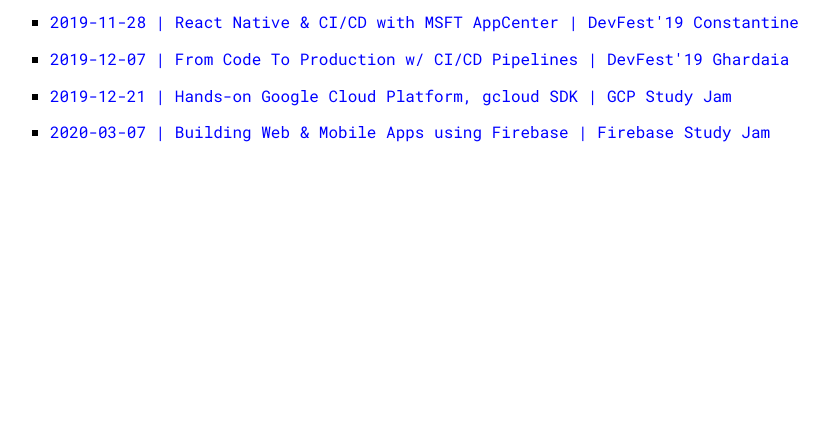
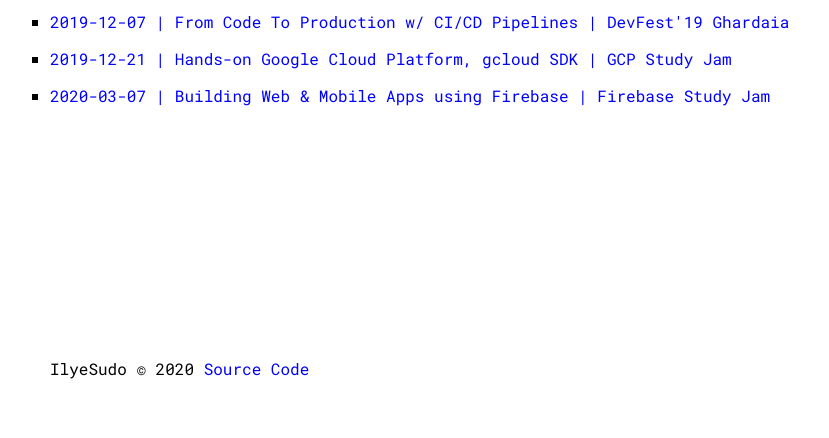
Before and after one commit to ilyeSudo/ilyeSudo.github.io, a Gatsby site: page /talks in a window 1280 px wide. Shown: the part 362-800 px from the top of the page, without its empty margins (207-1036 px from the left). Built offline with nearby package versions, Linux system fonts and the light colour scheme; Gatsby itself is replaced by a stand-in of ours.

Commit message:
Add footer to layout

```diff
--- a/src/components/Layout.js
+++ b/src/components/Layout.js
@@ -13,8 +13,11 @@
 import GlobalStyle from './GlobalStyle';
 
 const Main = styled.main`
+  display: flex;
+  flex-direction: column;
+  min-height: 100vh;
   max-width: 83rem;
-  padding: 1em 1em 2em;
+  padding: 0em 0em 2em;
   margin: 0 auto;
 
   @media (min-width: 350px) {
@@ -27,6 +30,12 @@
 `;
 
 const StyledHeader = styled.header``;
+const Body = styled.body`
+  flex: 1;
+`;
+const Footer = styled.footer`
+  align-self: left;
+`;
 
 const StyledTitle = styled.h1`
   // margin-bottom: 2rem;
@@ -95,8 +104,16 @@
 
         <Nav />
       </StyledHeader>
-
-      {children}
+      <Body>{children}</Body>
+      <Footer>
+        IlyeSudo © 2020{' '}
+        <a
+          href="https://github.com/ilyeSudo/ilyeSudo.github.io"
+          target="_blank"
+        >
+          Source Code
+        </a>
+      </Footer>
     </Main>
   );
 };
--- a/src/pages/talks.js
+++ b/src/pages/talks.js
@@ -5,8 +5,6 @@
 const TalksPageInner = props => {
   return (
     <div>
-      <br />
-      <br />
       <br />
       <h1>Google Developers Group Algeria</h1>
       <ul>
@@ -22,7 +20,7 @@
             href="https://www.meetup.com/fr-FR/GDG-Constantine/events/264011930/"
             target="_blank"
           >
-            2019-11-28 | React Native & CI/CD with MSFT AppCenter | DevFest'19
+            2019-11-28 | React Native CI/CD with MSFT AppCenter | DevFest'19
             Constantine
           </a>
         </li>
```
